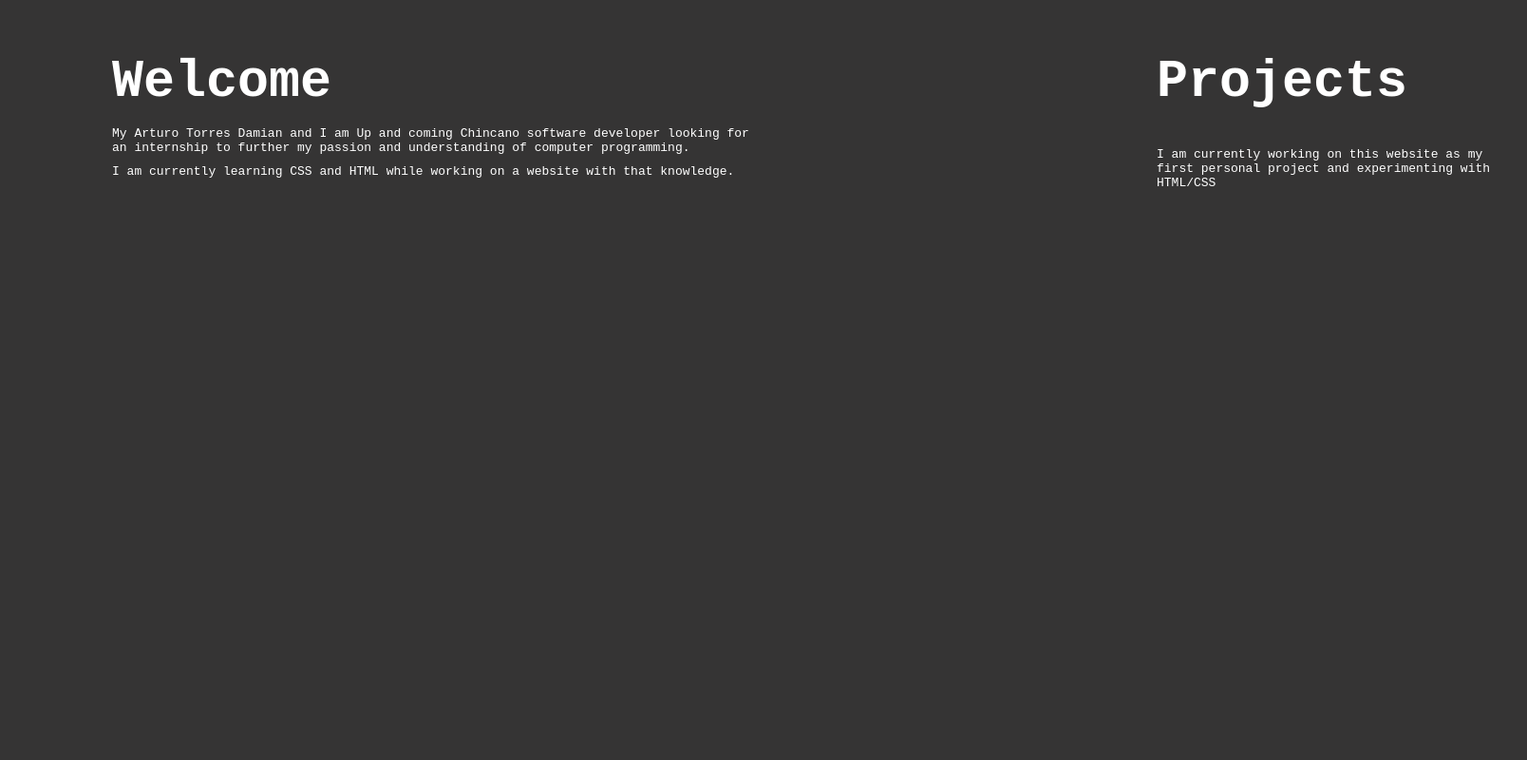
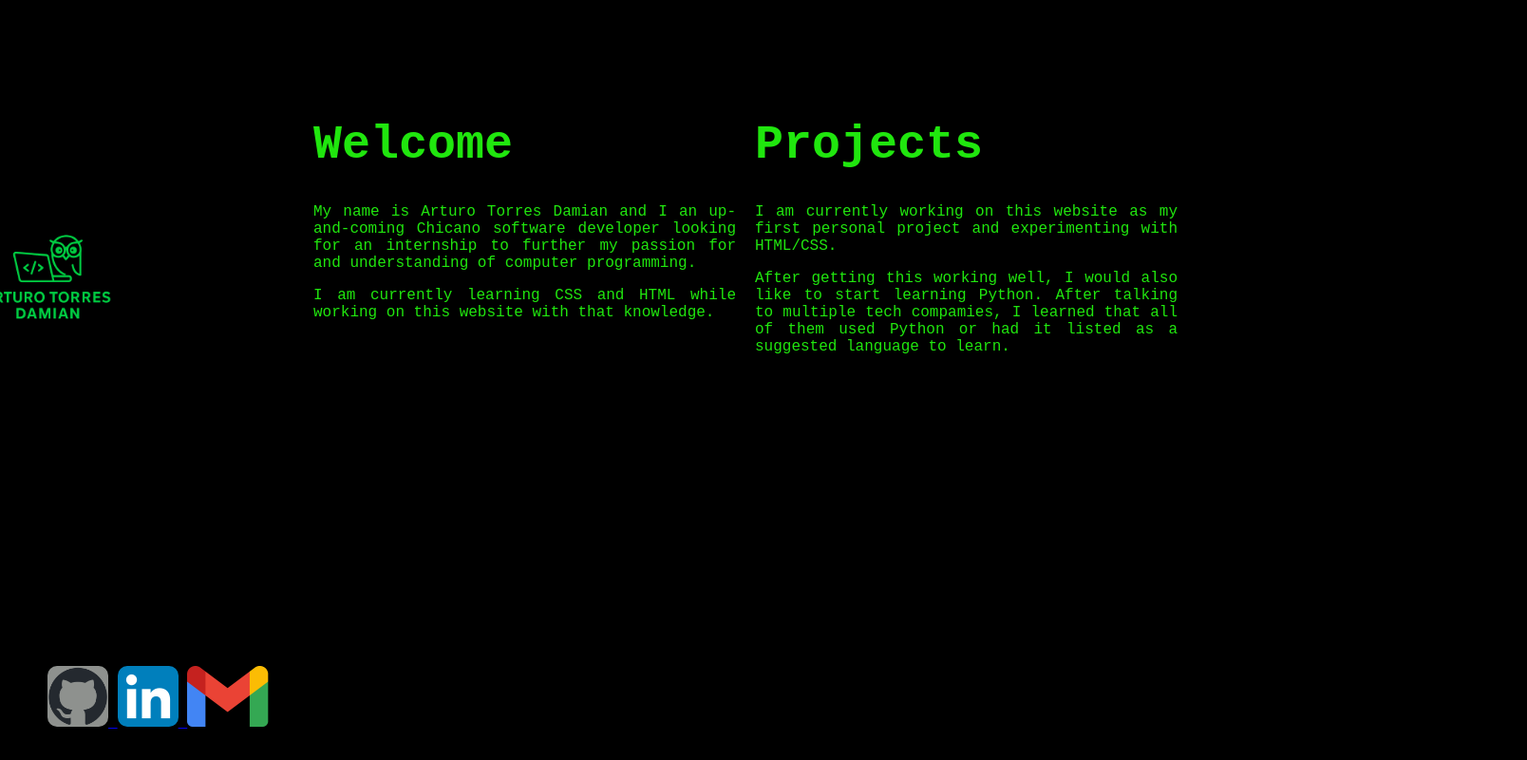
Before and after one commit to huey704/huey704.github.io, a plain HTML site: page index.html in a window 1280 px wide. Shown: the whole page at 95% size, 1608 px wide, since content can reach past the window. Drawn offline with Linux system fonts and the light colour scheme.

Commit message:
Finishing V1
went with a different design language with this one as I did a hacker man inspiration with this as it fits well this the logo, make the h1 bigger and have the logos positions also perfect with the absolute positions. Put the social logos outside the main "Row" div to not have it influenced by the "Row" settings.

```diff
--- a/index.html
+++ b/index.html
@@ -1,60 +1,53 @@
-<!DOCTYPE html>
+<!DOCTYPE HTML>
 <html>
 
 <head>
-    <style type="text/css">
+    <style>
         body {
-            background-color: #353434;
-            color: rgb(255, 255, 255);
+            margin: 0;
+            padding: 0;
             font-family: monospace;
+            background-color: rgb(0, 0, 0);
+            font-size: 16px;
+            text-align: justify;
+            color: rgb(32, 230, 14)
         }
 
-        .welcome_header {
-            margin-bottom: 0px;
-            font-size: 55px;
+        .column {
+            position: relative;
+            float: left;
+            width: 50%
         }
 
-        p {
-            padding: 0px;
-            margin: 0px;
+        .row {
+            margin-left: 25%;
+            position: relative;
+            margin-top: 90px;
+            margin-right: 30px;
         }
 
-        #leader_container {
-            position: relative;
+        .row:after {
+            content: "";
+            display: table;
+            clear: both;
         }
 
-        #welcome_container {
-            position: relative;
-            box-sizing: border-box;
-            left: 100px;
-            width: 700px;
-            padding: 10px;
+        .wrapper {
+            margin: 10px;
         }
 
-        #project_container {
-            position: relative;
-            box-sizing: border-box;
-            width: 400px;
-            left: 500px;
-            padding: 10px;
+        /* social media buttons */
+        #social_logos {
+            position: absolute;
+            cursor: pointer;
+            bottom: 30px;
+            left: 50px;
+            border-radius: 10px;
 
         }
 
-        .second-paragraph {
-            padding-top: 10px;
-        }
-
-        #social_logos {
-            position: absolute;
-            cursor: pointer;
-            top: 0px;
-            left: 50px;
-            border-radius: 10px;
-            display: none;
-        }
-
         .github_logo {
-            background-color: rgb(255, 255, 255);
+            background-color: rgb(142, 145, 142);
             border-radius: 10px
         }
 
@@ -62,45 +55,53 @@
             border-radius: 10px;
         }
 
-        .project-header {
-            font-family: monospace;
-            font-size: 55px;
+        /* personal logo image  */
+        .personal_logo {
+            position: relative;
+            bottom: 200px;
+            right: 370px;
+
         }
 
-        .column {
-            float: left;
-        }
-
-        #leader_container:after {
-            content: "";
-            display: table;
-            clear: both;
+        h1 {
+            font-size: 50px;
         }
     </style>
 </head>
 
 <body>
-    <div id="leader_container">
-        <div id="welcome_container" class="column">
-            <h1 class="welcome_header">Welcome</h1>
-            <p class="description"> <br> My Arturo Torres Damian and I am Up and coming Chincano software developer
-                looking for an internship to further my passion and understanding of computer programming.
-            </p>
+    <div class="row">
+        <div class="column">
+            <div class="wrapper">
+                <h1>Welcome</h1>
+                <p>
+                    My name is Arturo Torres Damian and I an up-and-coming Chicano software developer looking for an
+                    internship to further my passion for and understanding of computer programming.
+                </p>
 
-            <p class="second-paragraph">I am currently learning CSS and HTML while working on a website with that
-                knowledge.
-            </p>
-
+                <p>
+                    I am currently learning CSS and HTML while working on this website with that knowledge.
+                </p>
+            </div>
         </div>
-
-        <div id="project_container" class="column">
-            <h1 class="project-header">Projects</h1>
-            <p>I am currently working on this website as my first personal project and experimenting with HTML/CSS</p>
-
+        <div class="column" style="">
+            <div class="wrapper">
+                <h1>Projects</h1>
+                <p>
+                    I am currently working on this website as my first personal project and experimenting with HTML/CSS.
+                </p>
+                <p>
+                    After getting this working well, I would also like to start learning Python. After talking to
+                    multiple tech compamies, I learned that all of them used Python or had it listed as a suggested
+                    language to learn.
+                </p>
+            </div>
+        </div>
+        <div>
+            <img class="personal_logo" src="personal_logo_green.png" alt="personal logo" height="200">
         </div>
 
     </div>
-
     <div id="social_logos">
         <a href="https://github.com/huey704" target="_blank">
             <img class="github_logo" src="github-mark.png" height="64" alt="Github logo">
@@ -112,7 +113,6 @@
             <img class="gmail_logo" src="image copy.png" height="64" alt="email">
         </a>
     </div>
-
 </body>
 
-<html>
+</html>
```
Also changed, not shown: old_index.html (added, +118 -0 lines), two_column_formattor.html (deleted, +0 -92 lines), personal_logo.png (added), personal_logo_green.png (added).
